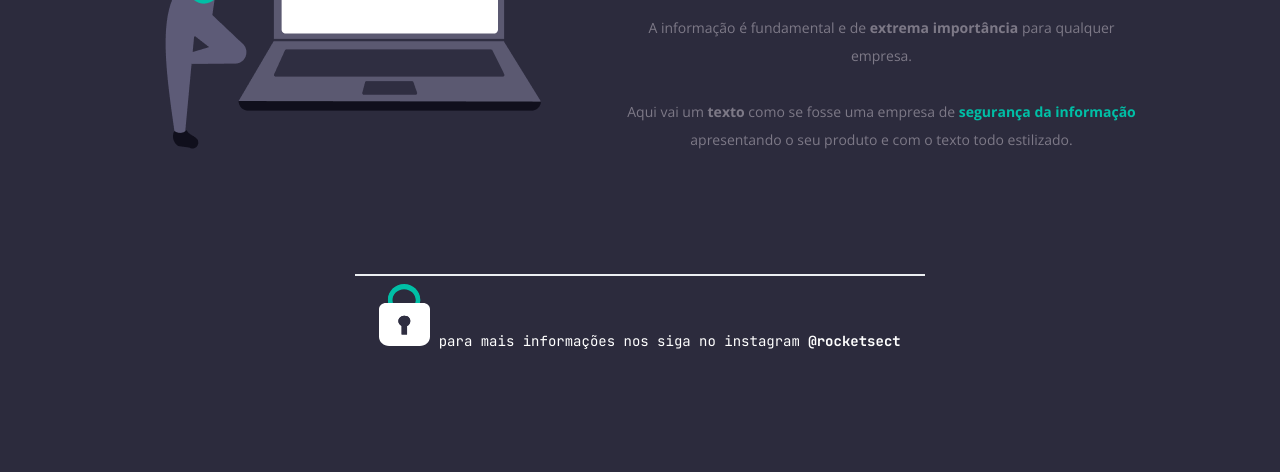
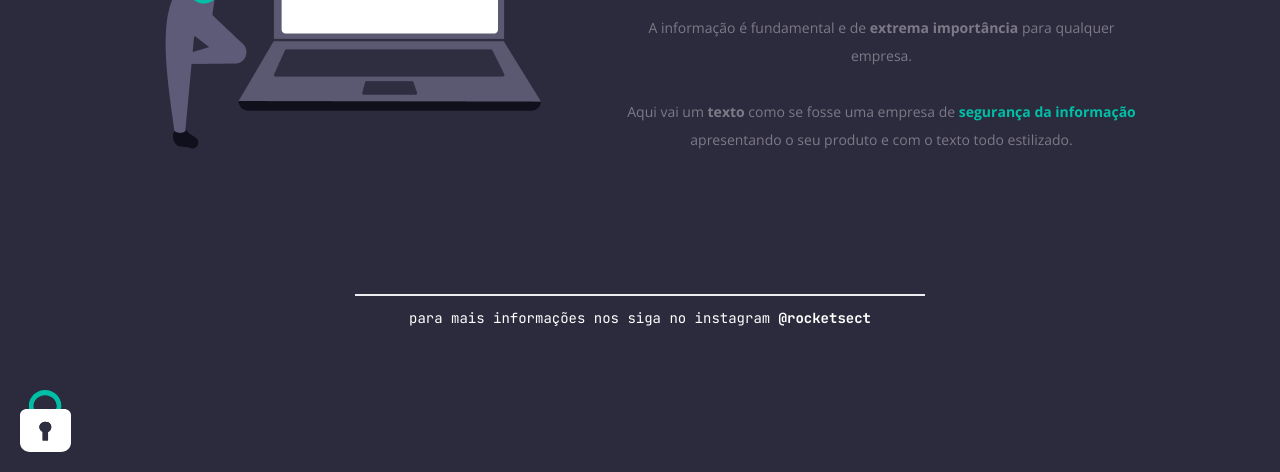
Before and after one commit to djalmant/public, a plain HTML site: page rocketseat/stage02/desafio05/index.html in a window 1280 px wide. Shown: the part 328-800 px from the top of the page. Drawn offline with nearby package versions, Linux system fonts and the light colour scheme.

Commit message:
Add files via upload

```diff
--- a/rocketseat/stage02/desafio05/style.css
+++ b/rocketseat/stage02/desafio05/style.css
@@ -3,6 +3,7 @@ body{
   font-family: 'Open Sans', sans-serif;
   background: #2C2B3D;
   min-height: 100vh;
+  min-width: 100vw;
 }
 
 .page {
@@ -89,7 +90,7 @@ footer {
   font-style: normal;
   font-weight: normal;
   line-height: 28px;
-  margin-top: 80px;
+  margin-top: 100px;
 }
 
 footer div {
@@ -103,8 +104,8 @@ footer a{
   font-weight: bold;
 }
 
-#balls {
+#padlock {
   position: fixed;
-  bottom: 0;
-  left: 0;
+  bottom: 20px;
+  left: 20px;
 }
```
